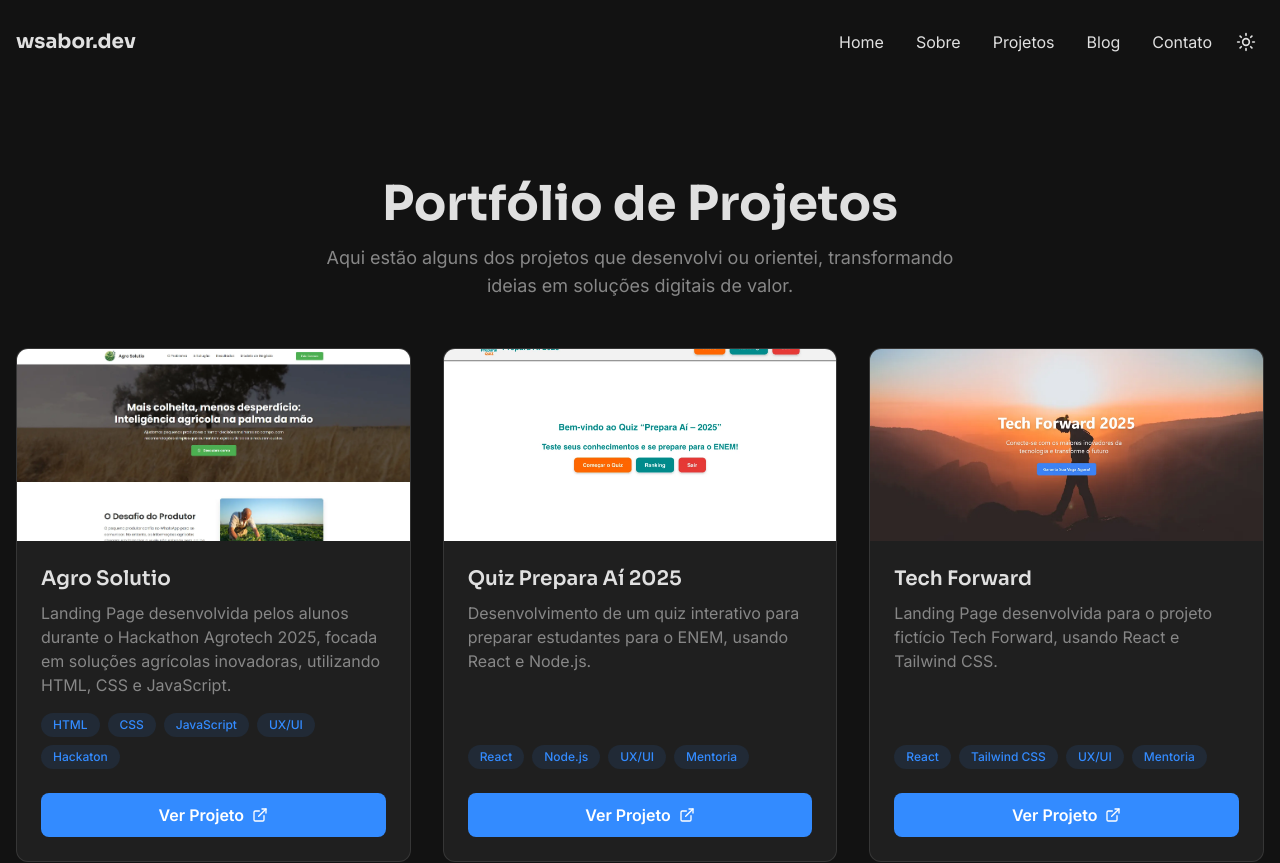
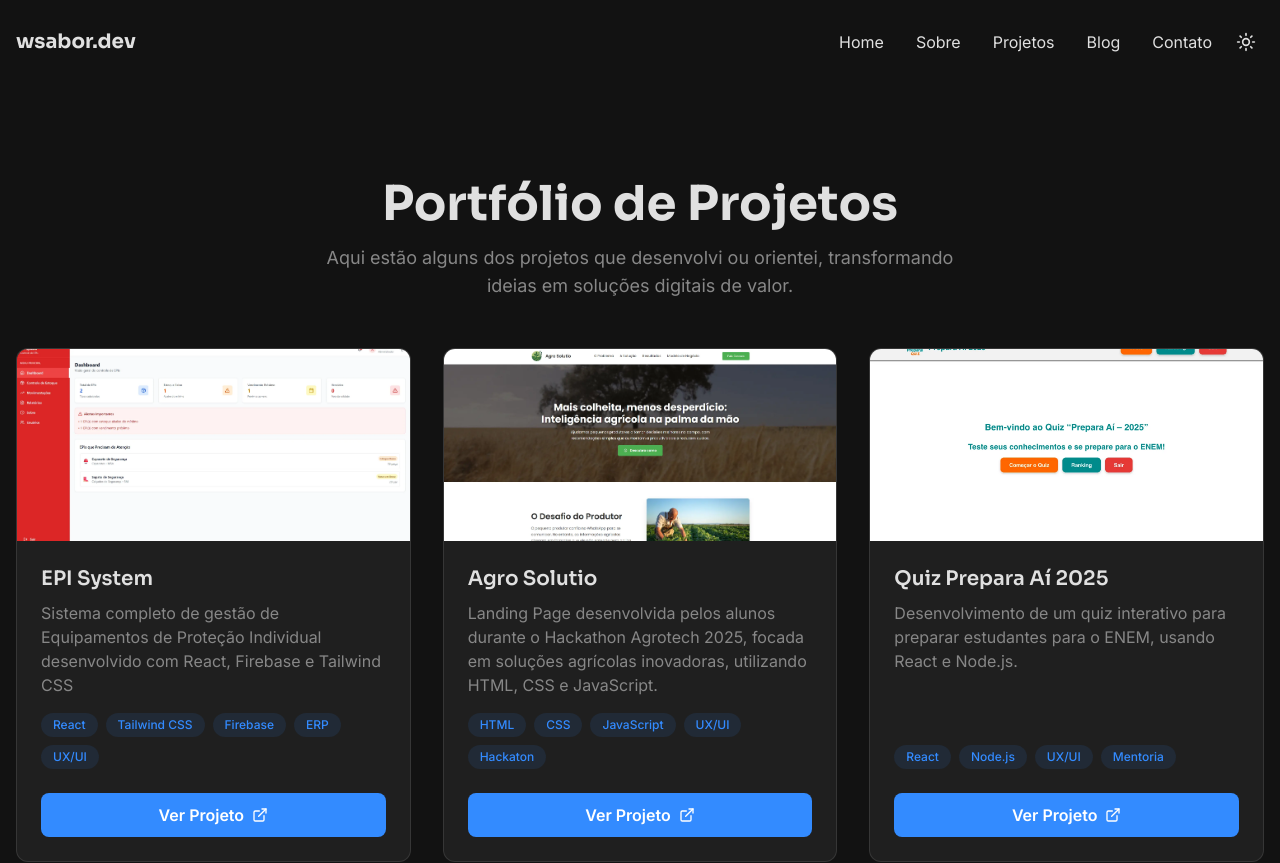
Before and after one commit to wsabor/wsabor.dev, a Next.js app: page /projects in a window 1280 px wide. Shown: the top 863 px of the page. Built offline with nearby package versions, Linux system fonts and the light colour scheme.

Commit message:
chore: new projects added

```diff
--- a/src/data/projects.ts
+++ b/src/data/projects.ts
@@ -11,6 +11,16 @@ export type Project = {
 export const allProjects: Project[] = [
   {
     id: 1,
+    title: "EPI System",
+    image: "epi-system.webp",
+    basePath: "/img/projects/",
+    link: "https://epi-system.wsabor.dev",
+    description:
+      "Sistema completo de gestão de Equipamentos de Proteção Individual desenvolvido com React, Firebase e Tailwind CSS",
+    tags: ["React", "Tailwind CSS", "Firebase", "ERP", "UX/UI"],
+  },
+  {
+    id: 2,
     title: "Agro Solutio",
     image: "agrosolutio.webp",
     basePath: "/img/hackaton/",
@@ -20,7 +30,7 @@ export const allProjects: Project[] = [
     tags: ["HTML", "CSS", "JavaScript", "UX/UI", "Hackaton"],
   },
   {
-    id: 2,
+    id: 3,
     title: "Quiz Prepara Aí 2025",
     image: "preparai2025.webp",
     basePath: "/img/projects/quiz-preparai/",
@@ -30,7 +40,7 @@ export const allProjects: Project[] = [
     tags: ["React", "Node.js", "UX/UI", "Mentoria"],
   },
   {
-    id: 3,
+    id: 4,
     title: "Tech Forward",
     image: "tech-forward.webp",
     basePath: "/img/projects/",
@@ -40,7 +50,7 @@ export const allProjects: Project[] = [
     tags: ["React", "Tailwind CSS", "UX/UI", "Mentoria"],
   },
   {
-    id: 4,
+    id: 5,
     title: "Next Level ENEM",
     image: "nextLevelEnem.webp",
     basePath: "/img/projects/quiz-preparai/",
@@ -50,7 +60,7 @@ export const allProjects: Project[] = [
     tags: ["React", "Node.js", "UX/UI", "Mentoria"],
   },
   {
-    id: 5,
+    id: 6,
     title: "Aprova Mais",
     image: "aprovaMais.webp",
     basePath: "/img/projects/quiz-preparai/",
@@ -60,7 +70,7 @@ export const allProjects: Project[] = [
     tags: ["React", "Node.js", "UX/UI", "Mentoria"],
   },
   {
-    id: 6,
+    id: 7,
     title: "Gabarita Mente",
     image: "gabaritaMente.webp",
     basePath: "/img/projects/quiz-preparai/",
@@ -70,7 +80,7 @@ export const allProjects: Project[] = [
     tags: ["React", "Node.js", "UX/UI", "Mentoria"],
   },
   {
-    id: 7,
+    id: 8,
     title: "Desafio Nota 1000",
     image: "desafioNota1000.webp",
     basePath: "/img/projects/quiz-preparai/",
```
Also changed, not shown: public/img/projects/epi-system.webp (added).
